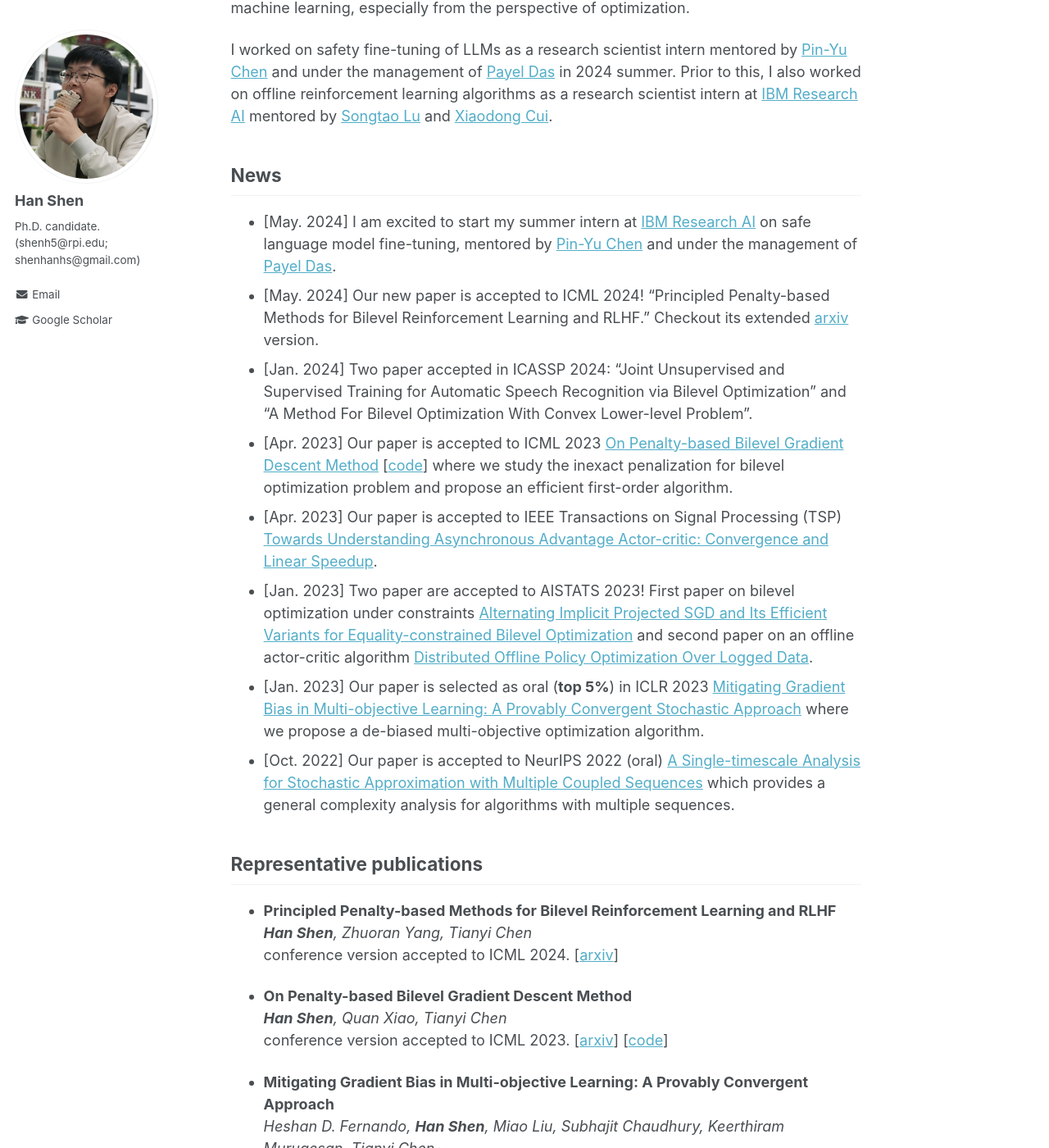
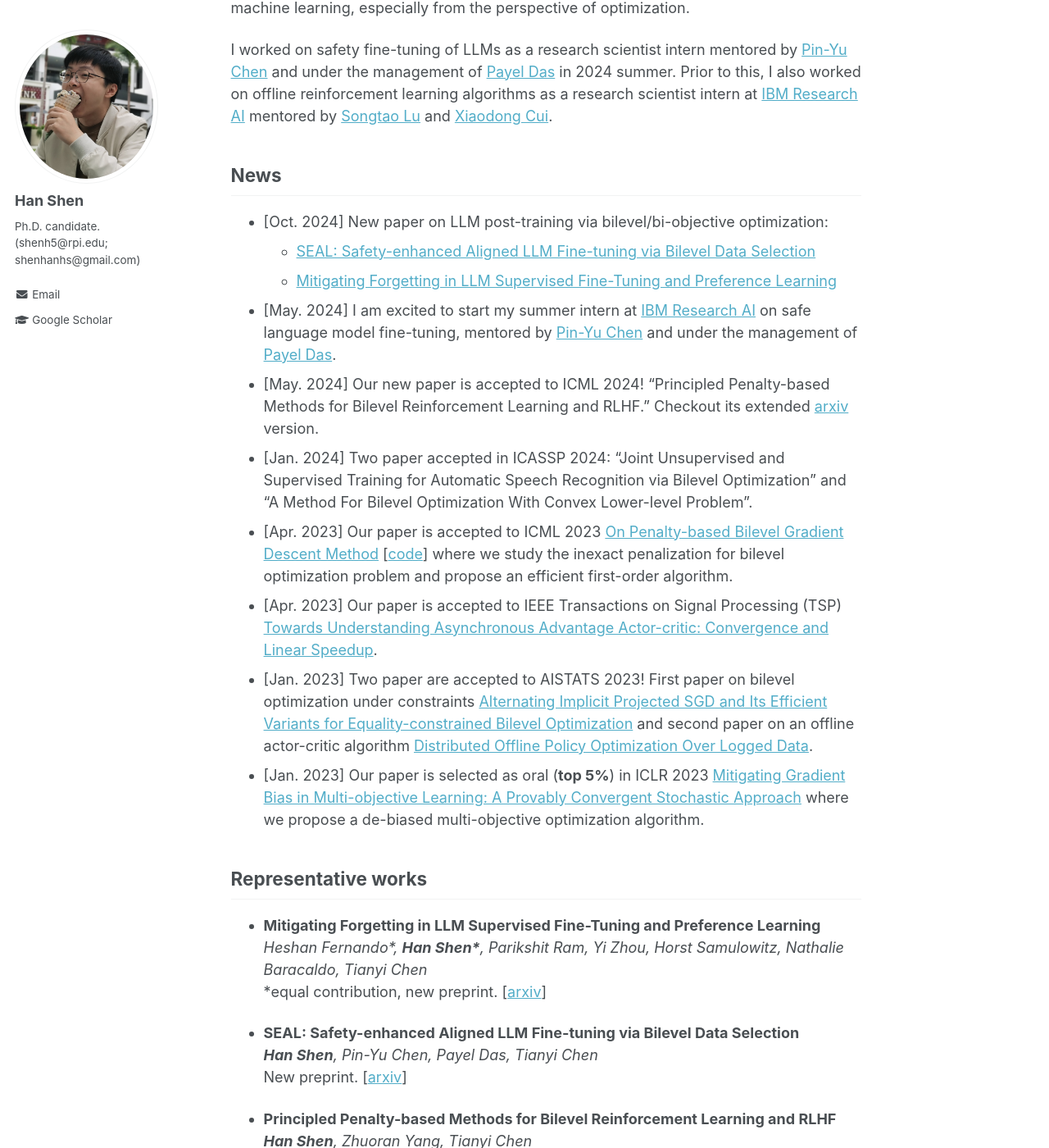
Before and after one commit to hanshen95/hanshen95.github.io, a Jekyll site: the page built from _pages/about.md, in a window 1280 px wide and 1400 px high, scrolled down 245 px. Shown: the whole window at 82% size. Built offline with Jekyll 4.4.1, drawn with Linux system fonts in a browser that asks for light colours; some of the changed text lies outside the part shown.

Commit message:
Update about.md

```diff
--- a/_pages/about.md
+++ b/_pages/about.md
@@ -30,6 +30,9 @@ My research spans the areas of optimization algorithms and machine learning, cov
 
 
 ## News
+* [Oct. 2024] New paper on LLM post-training via bilevel/bi-objective optimization:
+  * [SEAL: Safety-enhanced Aligned LLM Fine-tuning via Bilevel Data Selection](https://arxiv.org/abs/2410.07471)
+  * [Mitigating Forgetting in LLM Supervised Fine-Tuning and Preference Learning](https://arxiv.org/abs/2410.15483)
 * [May. 2024] I am excited to start my summer intern at [IBM Research AI](https://research.ibm.com/artificial-intelligence) on safe language model fine-tuning, mentored by [Pin-Yu Chen](https://sites.google.com/site/pinyuchenpage/) and under the management of [Payel Das](https://scholar.google.com/citations?user=1vs31MgAAAAJ&hl=en).
 * [May. 2024] Our new paper is accepted to ICML 2024! "Principled Penalty-based Methods for Bilevel Reinforcement Learning and RLHF." Checkout its extended [arxiv](https://arxiv.org/abs/2402.06886) version.
 * [Jan. 2024] Two paper accepted in ICASSP 2024: "Joint Unsupervised and Supervised Training for Automatic Speech Recognition via Bilevel Optimization" and "A Method For Bilevel Optimization With Convex Lower-level Problem".
@@ -37,26 +40,33 @@ My research spans the areas of optimization algorithms and machine learning, cov
 * [Apr. 2023] Our paper is accepted to IEEE Transactions on Signal Processing (TSP) [Towards Understanding Asynchronous Advantage Actor-critic: Convergence and Linear Speedup](https://arxiv.org/abs/2012.15511).
 * [Jan. 2023] Two paper are accepted to AISTATS 2023! First paper on bilevel optimization under constraints [Alternating Implicit Projected SGD and Its Efficient Variants for Equality-constrained Bilevel Optimization](https://arxiv.org/abs/2211.07096) and second paper on an offline actor-critic algorithm [Distributed Offline Policy Optimization Over Logged Data](https://hanshen95.github.io/).
 * [Jan. 2023] Our paper is selected as oral (<b>top 5%</b>) in ICLR 2023 [Mitigating Gradient Bias in Multi-objective Learning: A Provably Convergent Stochastic Approach](https://arxiv.org/abs/2210.12624) where we propose a de-biased multi-objective optimization algorithm.
-* [Oct. 2022] Our paper is accepted to NeurIPS 2022 (oral) [A Single-timescale Analysis for Stochastic Approximation with Multiple Coupled Sequences](https://arxiv.org/abs/2206.10414) which provides a general complexity analysis for algorithms with multiple sequences.
 
 <!-- <font color="gray"> </font> -->
 
 
 
 
-## Representative publications
+## Representative works
+
+* <b>Mitigating Forgetting in LLM Supervised Fine-Tuning and Preference Learning</b>\
+  *Heshan Fernando\*, <b>Han Shen\*</b>, Parikshit Ram, Yi Zhou, Horst Samulowitz, Nathalie Baracaldo, Tianyi Chen*\
+  \*equal contribution, new preprint. [[arxiv](https://arxiv.org/abs/2410.15483)]
+
+* <b>SEAL: Safety-enhanced Aligned LLM Fine-tuning via Bilevel Data Selection</b>\
+  *<b>Han Shen</b>, Pin-Yu Chen, Payel Das, Tianyi Chen*\
+  New preprint. [[arxiv](https://arxiv.org/abs/2410.07471)]
 
 * <b>Principled Penalty-based Methods for Bilevel Reinforcement Learning and RLHF</b>\
 *<b>Han Shen</b>, Zhuoran Yang, Tianyi Chen*\
-conference version accepted to ICML 2024. [[arxiv](https://arxiv.org/abs/2402.06886)]
+conference version accepted to <b>ICML</b> 2024. [[arxiv](https://arxiv.org/abs/2402.06886)]
 
 * <b>On Penalty-based Bilevel Gradient Descent Method</b>\
 *<b>Han Shen</b>, Quan Xiao, Tianyi Chen*\
-conference version accepted to ICML 2023. [[arxiv](https://arxiv.org/abs/2302.05185)] [[code](https://github.com/hanshen95/penalized-bilevel-gradient-descent)]
+conference version accepted to <b>ICML</b> 2023. [[arxiv](https://arxiv.org/abs/2302.05185)]
 
 * <b>Mitigating Gradient Bias in Multi-objective Learning: A Provably Convergent Approach</b>\
 *Heshan D. Fernando, <b>Han Shen</b>, Miao Liu, Subhajit Chaudhury, Keerthiram Murugesan, Tianyi Chen*\
-ICLR 2023 <b>oral</b>. [[arxiv](https://arxiv.org/abs/2210.12624)]
+<b>ICLR 2023 oral</b>. [[arxiv](https://arxiv.org/abs/2210.12624)]
 
 <!--
 ## Under Review or Preprint Version <!-- Submitted for Publications
```
Also changed, not shown: other parts of _pages/about.md (+1 -1 lines).
